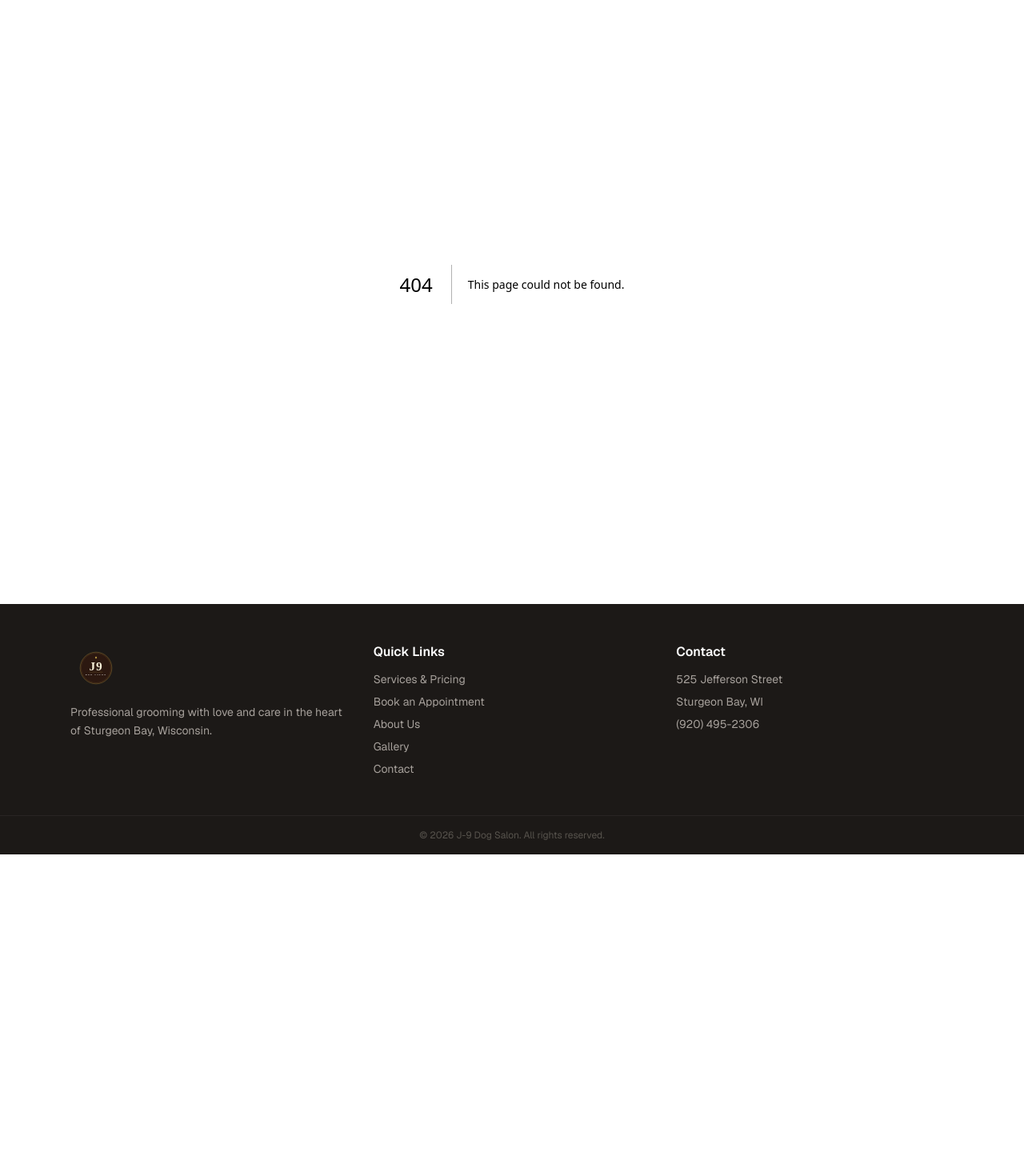
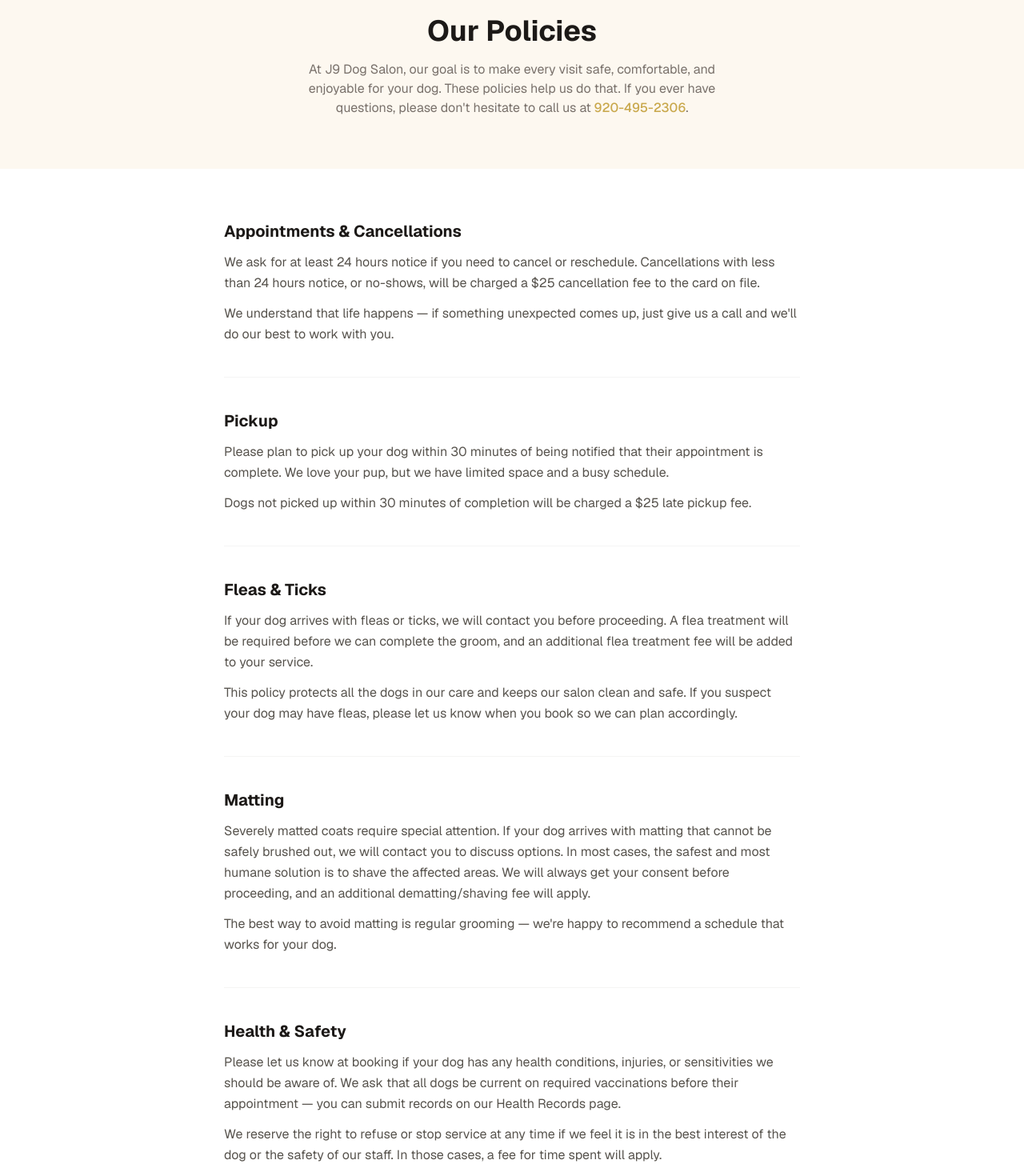
Before and after one commit to rebarlas2534-ship-it/j9-dog-salon, a Next.js app: page /policies in a window 1280 px wide. Before the commit this address had no page. Shown: the part 200-1670 px from the top of the page at 80% size. Before the commit the page ends 1268 px from the top, so only its background shows below. Built offline with nearby package versions, Linux system fonts and the light colour scheme.

Commit message:
Add /policies page and Policies nav link

```diff
--- /dev/null
+++ b/app/policies/page.tsx
@@ -0,0 +1,98 @@
+import type { Metadata } from "next";
+
+export const metadata: Metadata = {
+  title: "Policies | J-9 Dog Salon",
+  description: "Appointment, cancellation, and safety policies at J-9 Dog Salon in Sturgeon Bay, WI.",
+};
+
+const policies = [
+  {
+    title: "Appointments & Cancellations",
+    body: [
+      "We ask for at least 24 hours notice if you need to cancel or reschedule. Cancellations with less than 24 hours notice, or no-shows, will be charged a $25 cancellation fee to the card on file.",
+      "We understand that life happens — if something unexpected comes up, just give us a call and we'll do our best to work with you.",
+    ],
+  },
+  {
+    title: "Pickup",
+    body: [
+      "Please plan to pick up your dog within 30 minutes of being notified that their appointment is complete. We love your pup, but we have limited space and a busy schedule.",
+      "Dogs not picked up within 30 minutes of completion will be charged a $25 late pickup fee.",
+    ],
+  },
+  {
+    title: "Fleas & Ticks",
+    body: [
+      "If your dog arrives with fleas or ticks, we will contact you before proceeding. A flea treatment will be required before we can complete the groom, and an additional flea treatment fee will be added to your service.",
+      "This policy protects all the dogs in our care and keeps our salon clean and safe. If you suspect your dog may have fleas, please let us know when you book so we can plan accordingly.",
+    ],
+  },
+  {
+    title: "Matting",
+    body: [
+      "Severely matted coats require special attention. If your dog arrives with matting that cannot be safely brushed out, we will contact you to discuss options. In most cases, the safest and most humane solution is to shave the affected areas. We will always get your consent before proceeding, and an additional dematting/shaving fee will apply.",
+      "The best way to avoid matting is regular grooming — we're happy to recommend a schedule that works for your dog.",
+    ],
+  },
+  {
+    title: "Health & Safety",
+    body: [
+      "Please let us know at booking if your dog has any health conditions, injuries, or sensitivities we should be aware of. We ask that all dogs be current on required vaccinations before their appointment — you can submit records on our Health Records page.",
+      "We reserve the right to refuse or stop service at any time if we feel it is in the best interest of the dog or the safety of our staff. In those cases, a fee for time spent will apply.",
+    ],
+  },
+  {
+    title: "Accidents",
+    body: [
+      "We take every precaution to keep your dog safe and comfortable. Occasionally, minor incidents such as small nicks or scratches can occur during grooming, particularly with wiggly or anxious dogs.",
+      "We will always notify you if anything happens and handle every dog with the greatest care.",
+    ],
+  },
+];
+
+export default function PoliciesPage() {
+  return (
+    <div className="bg-white">
+      {/* Hero */}
+      <section className="bg-sage-50 py-16">
+        <div className="mx-auto max-w-6xl px-6 text-center">
+          <h1 className="text-4xl font-bold text-stone-900 mb-4">Our Policies</h1>
+          <p className="text-stone-500 max-w-lg mx-auto">
+            At J9 Dog Salon, our goal is to make every visit safe, comfortable, and enjoyable for
+            your dog. These policies help us do that. If you ever have questions, please don&apos;t
+            hesitate to call us at{" "}
+            <a href="tel:9204952306" className="text-sage-600 font-medium hover:underline">
+              920-495-2306
+            </a>
+            .
+          </p>
+        </div>
+      </section>
+
+      {/* Policies */}
+      <section className="py-16">
+        <div className="mx-auto max-w-3xl px-6 flex flex-col gap-10">
+          {policies.map((p) => (
+            <div key={p.title} className="border-b border-stone-100 pb-10 last:border-0 last:pb-0">
+              <h2 className="text-xl font-bold text-stone-900 mb-3">{p.title}</h2>
+              <div className="flex flex-col gap-3">
+                {p.body.map((para, i) => (
+                  <p key={i} className="text-stone-600 leading-relaxed">
+                    {para}
+                  </p>
+                ))}
+              </div>
+            </div>
+          ))}
+
+          {/* Closing note */}
+          <div className="mt-4 bg-sage-50 border border-sage-100 rounded-2xl px-8 py-7 text-stone-600 leading-relaxed italic">
+            Thank you for trusting us with your pup. We genuinely love what we do, and your
+            dog&apos;s safety and comfort are always our first priority.{" "}
+            <span className="not-italic font-semibold text-stone-800">— Joan &amp; the J9 team</span>
+          </div>
+        </div>
+      </section>
+    </div>
+  );
+}
--- a/components/Nav.tsx
+++ b/components/Nav.tsx
@@ -11,6 +11,7 @@
   { href: "/about", label: "About" },
   { href: "/gallery", label: "Gallery" },
   { href: "/vaccines", label: "Health Records" },
+  { href: "/policies", label: "Policies" },
   { href: "/contact", label: "Contact" },
 ];
 
```
